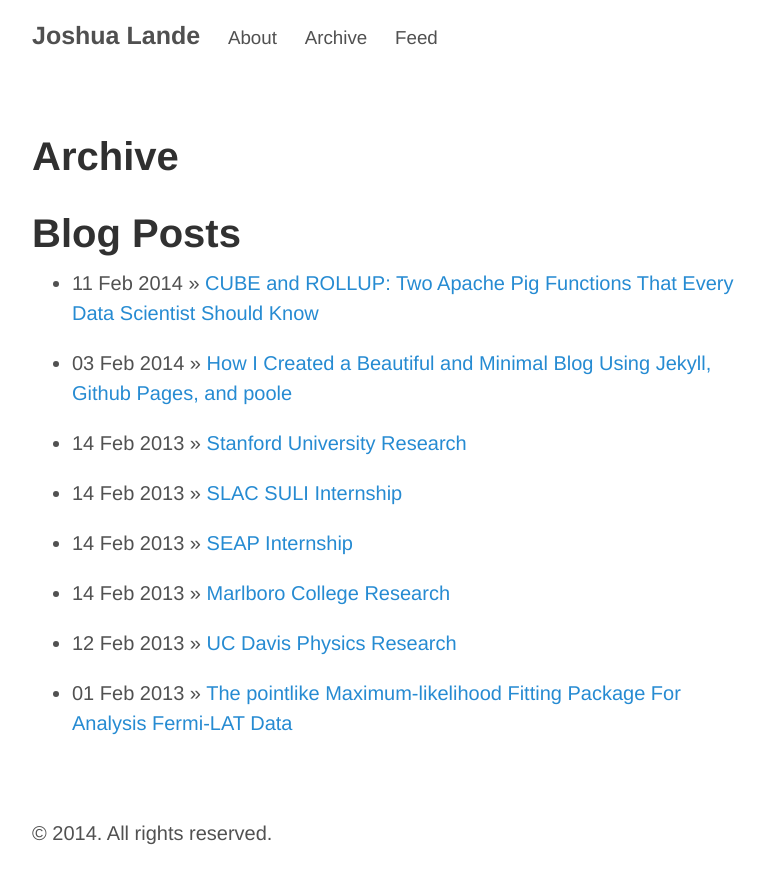
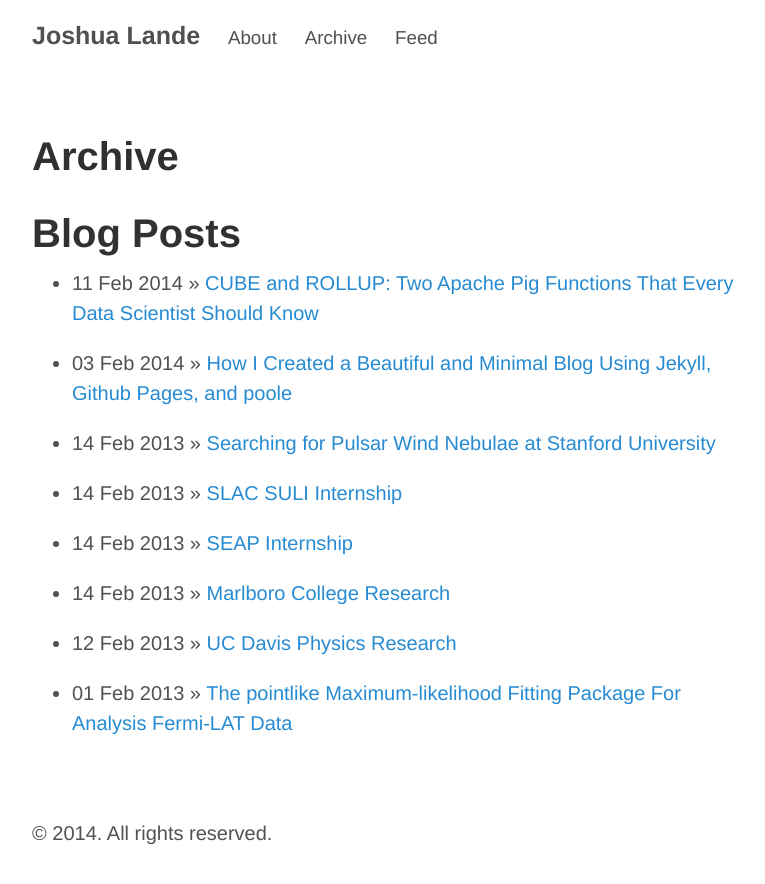
Before and after one commit to joshualande/joshualande.github.io, a Jekyll site: the page built from archive.md, in a window 1280 px wide. Shown: the top 884 px of the page, without its empty margins (248-1013 px from the left). Built offline with Jekyll 4.4.1, drawn with Linux system fonts in a browser that asks for light colours; Markdown is read by kramdown in place of the engine named in the settings.

Commit message:
A better title for my Stanford research

```diff
--- a/_posts/2013-02-14-stanford-university-research.md
+++ b/_posts/2013-02-14-stanford-university-research.md
@@ -1,6 +1,6 @@
 ---
 layout: post
-title: Stanford University Research
+title: Searching for Pulsar Wind Nebulae at Stanford University
 comments: true
 ---
 
```
